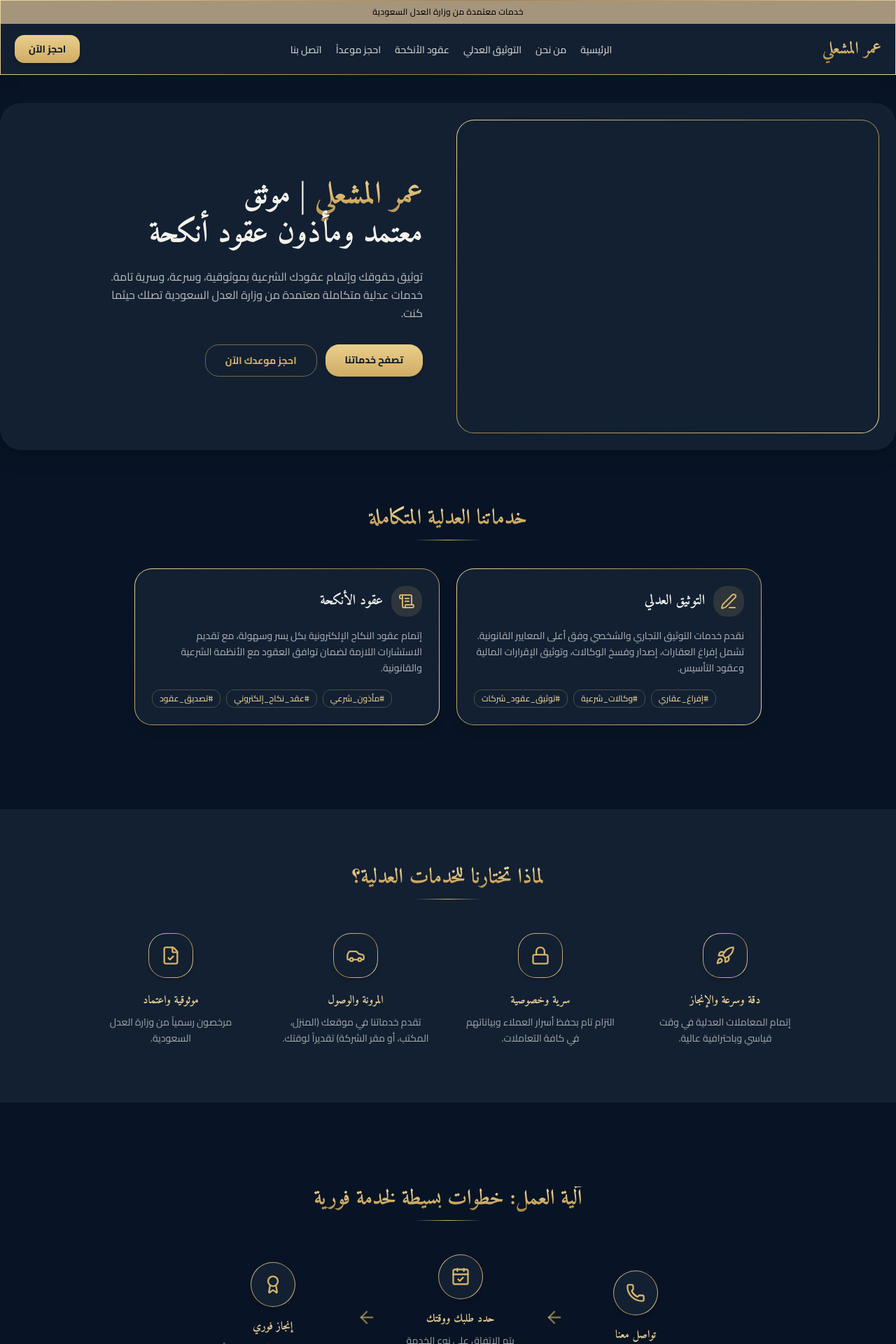
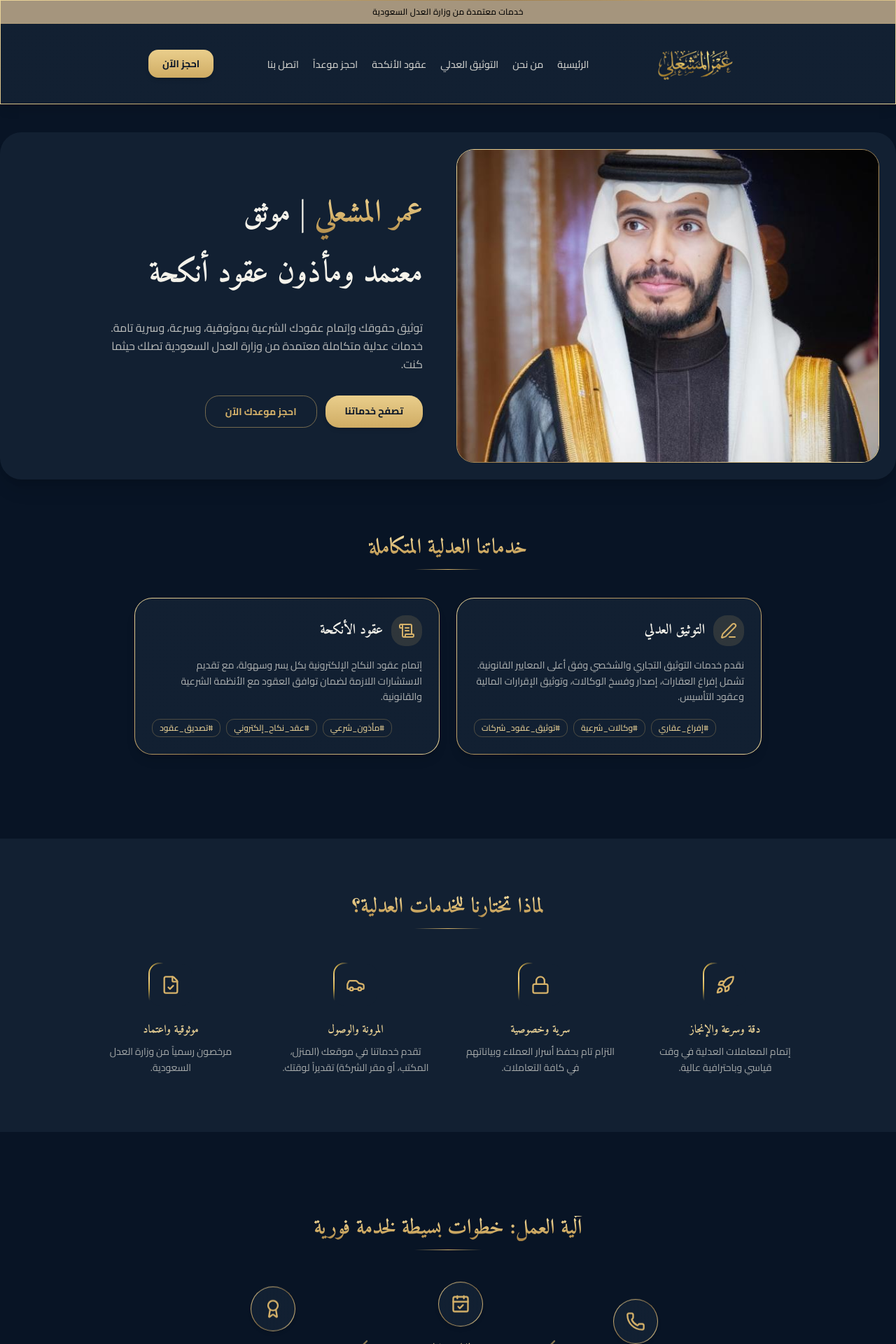
Before and after one commit to MaramMs/omar-landingpage, a Next.js app: page / in a window 1280 px wide. Shown: the top 1920 px of the page at 70% size. Built offline with nearby package versions, Linux system fonts and the light colour scheme.

Commit message:
add img ,animation and fixed some isuse

```diff
--- a/components/features-section.tsx
+++ b/components/features-section.tsx
@@ -5,34 +5,71 @@ const features = [
   {
     icon: Rocket,
     title: 'دقة وسرعة والإنجاز',
-    description:
-      'إتمام المعاملات العدلية في وقت قياسي وباحترافية عالية.',
+    description: 'إتمام المعاملات العدلية في وقت قياسي وباحترافية عالية.',
   },
   {
     icon: Lock,
     title: 'سرية وخصوصية',
-    description:
-      'التزام تام بحفظ أسرار العملاء وبياناتهم في كافة التعاملات.',
+    description: 'التزام تام بحفظ أسرار العملاء وبياناتهم في كافة التعاملات.',
   },
   {
     icon: Car,
     title: 'المرونة والوصول',
-    description:
-      'تقدم خدماتنا في موقعك (المنزل، المكتب، أو مقر الشركة) تقديراً لوقتك.',
+    description: 'تقدم خدماتنا في موقعك (المنزل، المكتب، أو مقر الشركة) تقديراً لوقتك.',
   },
   {
     icon: FileCheck,
     title: 'موثوقية واعتماد',
-    description:
-      'مرخصون رسمياً من وزارة العدل السعودية.',
+    description: 'مرخصون رسمياً من وزارة العدل السعودية.',
   },
 ]
 
 export function FeaturesSection() {
   return (
-    // bg-[#020c1c]
-    <section id="about" className="  bg-card">
-   <div className='mx-auto max-w-6xl px-2 py-14 sm:py-20  sm:px-6'>
+    <section id="about" className="bg-card">
+      <style>{`
+        @property --angle {
+          syntax: '<angle>';
+          initial-value: 0deg;
+          inherits: false;
+        }
+
+        @keyframes spin-border {
+          0%   { --angle: 0deg; }
+          100% { --angle: 360deg; }
+        }
+
+        .rotating-border {
+          position: relative;
+          border-radius: 1rem;
+          padding: 2px;
+          background: conic-gradient(
+            from var(--angle),
+            transparent 70%,
+            #c9a84c,
+            #f0d080,
+            #c9a84c,
+            transparent 100%
+          );
+          animation: spin-border 3s linear infinite;
+        }
+
+        .rotating-border-inner {
+          display: flex;
+          align-items: center;
+          justify-content: center;
+          width: 60px;
+          height: 60px;
+          border-radius: calc(1rem - 2px);
+          background: var(--card, #0a1628);
+        }
+
+        .feature-card:hover .rotating-border-icon {
+          transform: rotate(360deg);
+        }
+      `}</style>
+
+      <div className="mx-auto max-w-6xl px-2 py-14 sm:py-20 sm:px-6">
         <SectionHeading>لماذا تختارنا للخدمات العدلية؟</SectionHeading>
 
         <div className="mx-auto mt-12 grid max-w-5xl gap-8 sm:grid-cols-2 lg:grid-cols-4">
@@ -41,11 +78,17 @@ export function FeaturesSection() {
             return (
               <div
                 key={feature.title}
-        className="flex flex-col items-center text-center"
+                className="feature-card flex flex-col items-center text-center"
               >
-        <span className="border-gold-gradient flex size-16 items-center justify-center rounded-2xl bg-card text-gold shadow-md">
-          <Icon className="size-7" aria-hidden="true" />
-        </span>
+                <div className="rotating-border">
+                  <div className="rotating-border-inner text-gold">
+                    <Icon
+                      className="rotating-border-icon size-7 transition-transform duration-500 ease-in-out"
+                      aria-hidden="true"
+                    />
+                  </div>
+                </div>
+
                 <h3 className="mt-5 font-heading text-base font-bold text-gold-soft">
                   {feature.title}
                 </h3>
--- a/components/hero.tsx
+++ b/components/hero.tsx
@@ -10,19 +10,19 @@ export function Hero() {
       <div className="grid items-stretch gap-6 lg:grid-cols-2">
         {/* Portrait */}
         <div className="border-gold-gradient relative min-h-72 overflow-hidden rounded-2xl lg:min-h-[28rem]">
-          {/* <Image
-            src="/images/notary-portrait.png"
+          <Image
+            src="/images/hero.jpeg"
             alt="عمر المشعلي، موثق معتمد ومأذون عقود أنكحة"
             fill
             priority
             sizes="(max-width: 1024px) 100vw, 50vw"
-            className="object-cover object-top"
-          /> */}
+            className="object-cover "
+          />
         </div>
 
         {/* Copy */}
         <div className="flex flex-col justify-center px-2 py-4 text-right sm:px-6">
-          <h1 className="font-heading text-3xl font-bold leading-tight text-balance sm:text-4xl lg:text-[2.75rem]">
+          <h1 className="font-heading text-3xl font-bold leading-[60px] md:leading-[86px] text-balance sm:text-4xl lg:text-[2.75rem]">
             <span className="text-gold-gradient">عمر المشعلي</span>
             <span className="text-foreground"> | موثق</span>
             <br />
--- a/components/services-section.tsx
+++ b/components/services-section.tsx
@@ -23,7 +23,7 @@ export function ServicesSection() {
     <section id="services" className="px-2 py-14 sm:py-20">
       <SectionHeading>خدماتنا العدلية المتكاملة</SectionHeading>
 
-      <div className="mx-auto mt-10 grid max-w-4xl gap-6 md:grid-cols-2">
+      <div className="mx-auto mt-10 grid max-w-4xl gap-6 md:grid-cols-2 ">
         {services.map((service) => {
           const Icon = service.icon
           return (
--- a/components/site-footer.tsx
+++ b/components/site-footer.tsx
@@ -45,10 +45,10 @@ export function SiteFooter() {
     >
       <div className="grid gap-8 p-8 text-right md:grid-cols-1 lg:grid-cols-1">
                   <div>
-          <h3 className="font-heading text-lg font-bold text-gold-soft text-center">
+          <h3 className="font-heading text-lg font-bold text-gold-soft text-right md:text-center">
             معلومات التواصل
           </h3>
-          <ul className="flex justify-center gap-10 align-middle mt-4  text-sm text-foreground/75">
+          <ul className="flex flex-col md:flex-row justify-center gap-10 align-middle mt-4  text-sm text-foreground/75">
             <li className="flex items-center  gap-2">
               <Phone className="size-4 text-gold" aria-hidden="true" />
               <span>جوال: 966 56 559 3414+</span>
--- a/components/site-header.tsx
+++ b/components/site-header.tsx
@@ -1,3 +1,4 @@
+import Image from 'next/image'
 import Link from 'next/link'
 
 const navItems = [
@@ -14,19 +15,21 @@ export function SiteHeader() {
   return (
     <header className="border-gold-gradient overflow-hidden  bg-navy-deep shadow-lg mb-10">
       {/* Top strip */}
-      <div className="border-b border-gold/20 px-6 py-2 text-center  bg-[#a5957d]">
+  <div className="border-b border-gold/20 px-6 py-2 text-center  bg-[#a5957d]">
         <p className="text-xs font-medium tracking-wide text-black">
           خدمات معتمدة من وزارة العدل السعودية
         </p>
       </div>
 
+  <div className='mx-auto max-w-4xl'>
       {/* Main nav */}
       <nav className="flex items-center justify-between gap-4 px-5 py-4">
         {/* Brand */}
         <Link href="#home" className="shrink-0 leading-none">
-          <span className="font-heading text-2xl font-bold text-gold-gradient">
+          {/* <span className="font-heading text-2xl font-bold text-gold-gradient">
             عمر المشعلي
-          </span>
+          </span> */}
+          <Image src='/images/logo.png' alt='عمر المشعلي' width={150} height={150}/>
         </Link>
 
         {/* Links */}
@@ -51,6 +54,7 @@ export function SiteHeader() {
           احجز الآن
         </Link>
       </nav>
+  </div>
     </header>
   )
 }
--- a/components/workflow-section.tsx
+++ b/components/workflow-section.tsx
@@ -11,20 +11,31 @@ const steps = [
   {
     icon: CalendarCheck,
     title: 'حدد طلبك ووقتك',
-    description:
-      'يتم الاتفاق على نوع الخدمة وتحديد الموعد والمكان المناسب لك.',
+    description: 'يتم الاتفاق على نوع الخدمة وتحديد الموعد والمكان المناسب لك.',
   },
   {
     icon: Award,
     title: 'إنجاز فوري',
-    description:
-      'إتمام الخدمة وتوثيقها رسمياً عبر أنظمة وزارة العدل.',
+    description: 'إتمام الخدمة وتوثيقها رسمياً عبر أنظمة وزارة العدل.',
   },
 ]
+
+const floatDelays = ['0s', '0.4s', '0.8s']
 
 export function WorkflowSection() {
   return (
     <section id="workflow" className="px-2 py-14 sm:py-20">
+      <style>{`
+        @keyframes float {
+          0%, 100% { transform: translateY(0px); }
+          50%       { transform: translateY(-10px); }
+        }
+
+        .float-icon {
+          animation: float 3s ease-in-out infinite;
+        }
+      `}</style>
+
       <SectionHeading>آلية العمل: خطوات بسيطة لخدمة فورية</SectionHeading>
 
       <div className="mx-auto mt-12 flex max-w-4xl flex-col items-center justify-center gap-6 md:flex-row">
@@ -33,7 +44,10 @@ export function WorkflowSection() {
           return (
             <Fragment key={step.title}>
               <div className="flex flex-col items-center text-center md:max-w-48">
-                <span className="border-gold-gradient flex size-16 items-center justify-center rounded-full bg-card text-gold shadow-md">
+                <span
+                  className="float-icon border-gold-gradient flex size-16 items-center justify-center rounded-full bg-card text-gold shadow-md"
+                  style={{ animationDelay: floatDelays[index] }}
+                >
                   <Icon className="size-7" aria-hidden="true" />
                 </span>
                 <h3 className="mt-4 font-heading text-base font-bold text-gold-soft">
```
Also changed, not shown: public/images/hero.jpeg (added), public/images/logo.png (added). Lines whose indentation alone changed are shown as unchanged.
